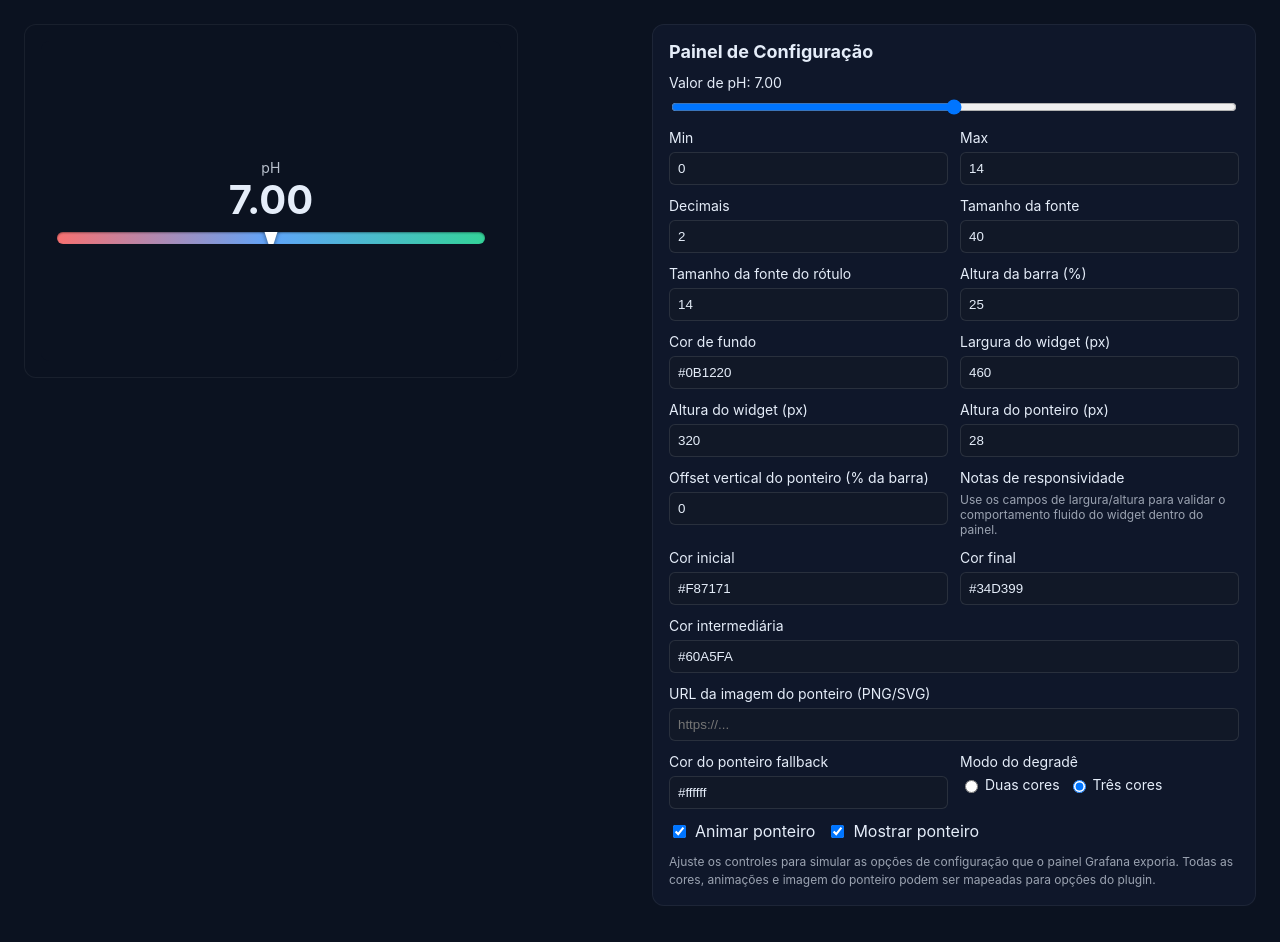
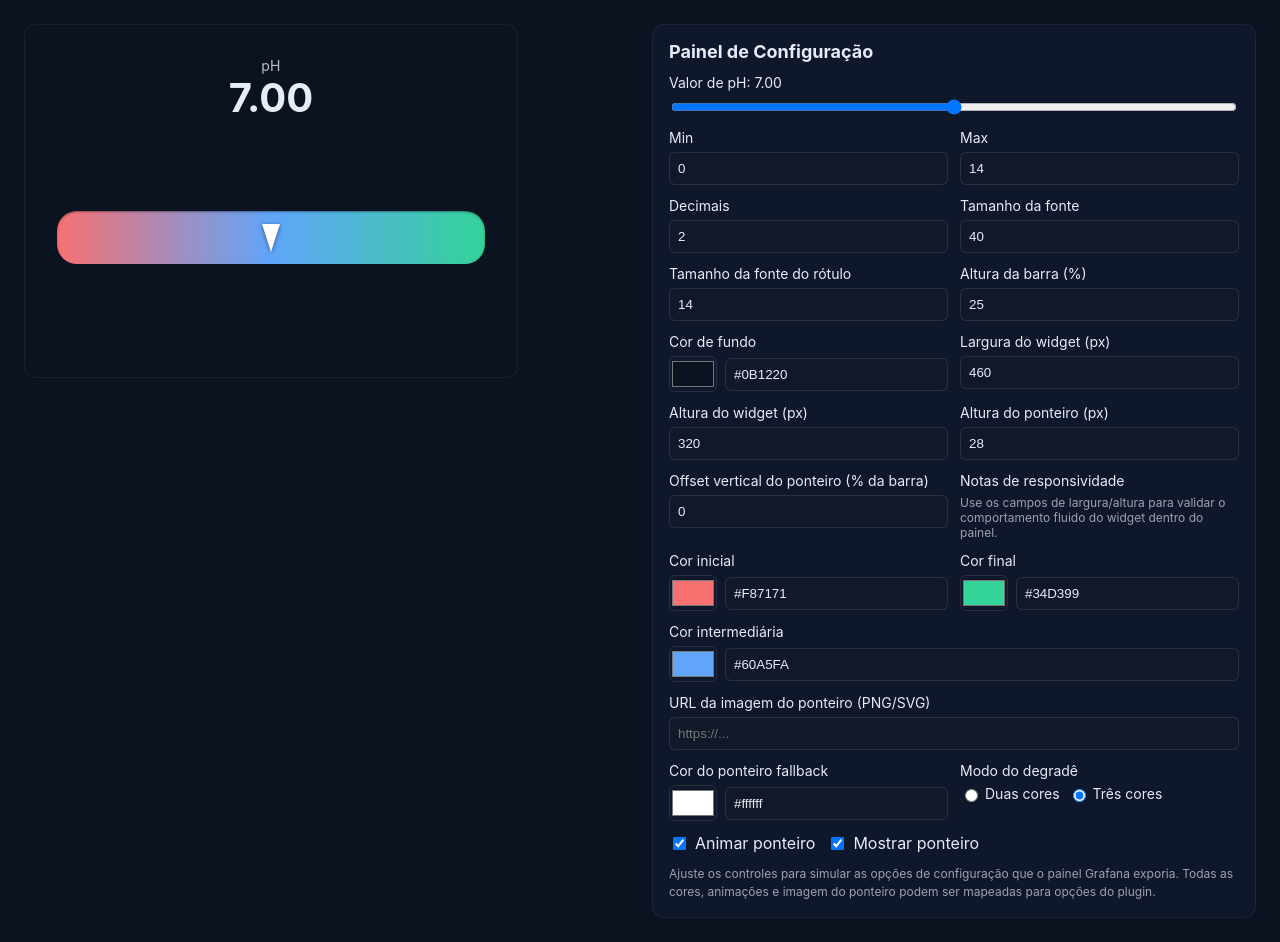
Before and after one commit to jrlmartini/widget-ph, a React (Vite) app: page / in a window 1280 px wide. Built offline with nearby package versions, Linux system fonts and the light colour scheme.

Commit message:
Fix bar sizing and add color pickers

```diff
--- a/src/App.tsx
+++ b/src/App.tsx
@@ -175,6 +175,16 @@ const App: React.FC = () => {
     gap: '12px',
   };
 
+  const colorPickerStyle: React.CSSProperties = {
+    width: 48,
+    height: 36,
+    padding: 0,
+    border: '1px solid rgba(255,255,255,0.1)',
+    background: 'transparent',
+    borderRadius: 6,
+    cursor: 'pointer',
+  };
+
   return (
     <div style={containerStyle}>
       <div style={panelStyle}>
@@ -292,14 +302,22 @@ const App: React.FC = () => {
         <div style={fieldGroup}>
           <div style={labelStyle}>
             <label>Cor de fundo</label>
+            <div style={{ display: 'flex', gap: '8px', alignItems: 'center' }}>
               <input
-              style={inputStyle}
+                style={colorPickerStyle}
+                type="color"
+                value={background}
+                onChange={(e) => handleColorChange(e.target.value, setBackgroundInput, setBackground, background)}
+              />
+              <input
+                style={{ ...inputStyle, flex: 1 }}
                 type="text"
                 value={backgroundInput}
                 onChange={(e) => handleColorChange(e.target.value, setBackgroundInput, setBackground, background)}
                 onBlur={() => handleColorBlur(backgroundInput, setBackgroundInput, setBackground, background)}
                 placeholder="#0B1220"
               />
+            </div>
           </div>
           <div style={labelStyle}>
             <label>Largura do widget (px)</label>
@@ -364,8 +382,15 @@ const App: React.FC = () => {
         <div style={fieldGroup}>
           <div style={labelStyle}>
             <label>Cor inicial</label>
+            <div style={{ display: 'flex', gap: '8px', alignItems: 'center' }}>
               <input
-              style={inputStyle}
+                style={colorPickerStyle}
+                type="color"
+                value={startColor}
+                onChange={(e) => handleColorChange(e.target.value, setStartColorInput, setStartColor, startColor)}
+              />
+              <input
+                style={{ ...inputStyle, flex: 1 }}
                 type="text"
                 value={startColorInput}
                 onChange={(e) => handleColorChange(e.target.value, setStartColorInput, setStartColor, startColor)}
@@ -373,10 +398,18 @@ const App: React.FC = () => {
                 placeholder="#F87171"
               />
             </div>
+          </div>
           <div style={labelStyle}>
             <label>Cor final</label>
+            <div style={{ display: 'flex', gap: '8px', alignItems: 'center' }}>
               <input
-              style={inputStyle}
+                style={colorPickerStyle}
+                type="color"
+                value={endColor}
+                onChange={(e) => handleColorChange(e.target.value, setEndColorInput, setEndColor, endColor)}
+              />
+              <input
+                style={{ ...inputStyle, flex: 1 }}
                 type="text"
                 value={endColorInput}
                 onChange={(e) => handleColorChange(e.target.value, setEndColorInput, setEndColor, endColor)}
@@ -385,18 +418,27 @@ const App: React.FC = () => {
               />
             </div>
           </div>
+        </div>
 
         {gradientMode === 'three' && (
           <div style={labelStyle}>
             <label>Cor intermediária</label>
+            <div style={{ display: 'flex', gap: '8px', alignItems: 'center' }}>
               <input
-              style={inputStyle}
+                style={colorPickerStyle}
+                type="color"
+                value={midColor}
+                onChange={(e) => handleColorChange(e.target.value, setMidColorInput, setMidColor, midColor)}
+              />
+              <input
+                style={{ ...inputStyle, flex: 1 }}
                 type="text"
                 value={midColorInput}
                 onChange={(e) => handleColorChange(e.target.value, setMidColorInput, setMidColor, midColor)}
                 onBlur={() => handleColorBlur(midColorInput, setMidColorInput, setMidColor, midColor)}
                 placeholder="#60A5FA"
               />
+            </div>
           </div>
         )}
 
@@ -414,14 +456,22 @@ const App: React.FC = () => {
         <div style={fieldGroup}>
           <div style={labelStyle}>
             <label>Cor do ponteiro fallback</label>
+            <div style={{ display: 'flex', gap: '8px', alignItems: 'center' }}>
               <input
-              style={inputStyle}
+                style={colorPickerStyle}
+                type="color"
+                value={pointerColor}
+                onChange={(e) => handleColorChange(e.target.value, setPointerColorInput, setPointerColor, pointerColor)}
+              />
+              <input
+                style={{ ...inputStyle, flex: 1 }}
                 type="text"
                 value={pointerColorInput}
                 onChange={(e) => handleColorChange(e.target.value, setPointerColorInput, setPointerColor, pointerColor)}
                 onBlur={() => handleColorBlur(pointerColorInput, setPointerColorInput, setPointerColor, pointerColor)}
                 placeholder="#ffffff"
               />
+            </div>
           </div>
           <div style={labelStyle}>
             <label>Modo do degradê</label>
--- a/src/PhWidget.tsx
+++ b/src/PhWidget.tsx
@@ -130,6 +130,7 @@ export const PhWidget: React.FC<PhWidgetProps> = ({
     alignItems: 'center',
     justifyContent: 'center',
     width: '100%',
+    flex: 1,
   };
 
   const barStyle: React.CSSProperties = {
@@ -140,7 +141,7 @@ export const PhWidget: React.FC<PhWidgetProps> = ({
     background: gradient,
     borderRadius: barRadius,
     boxShadow: 'inset 0 1px 2px rgba(0,0,0,0.4)',
-    overflow: 'hidden',
+    overflow: 'visible',
   };
 
   const pointerBaseStyle: React.CSSProperties = {
```
Lines whose indentation alone changed are shown as unchanged.
